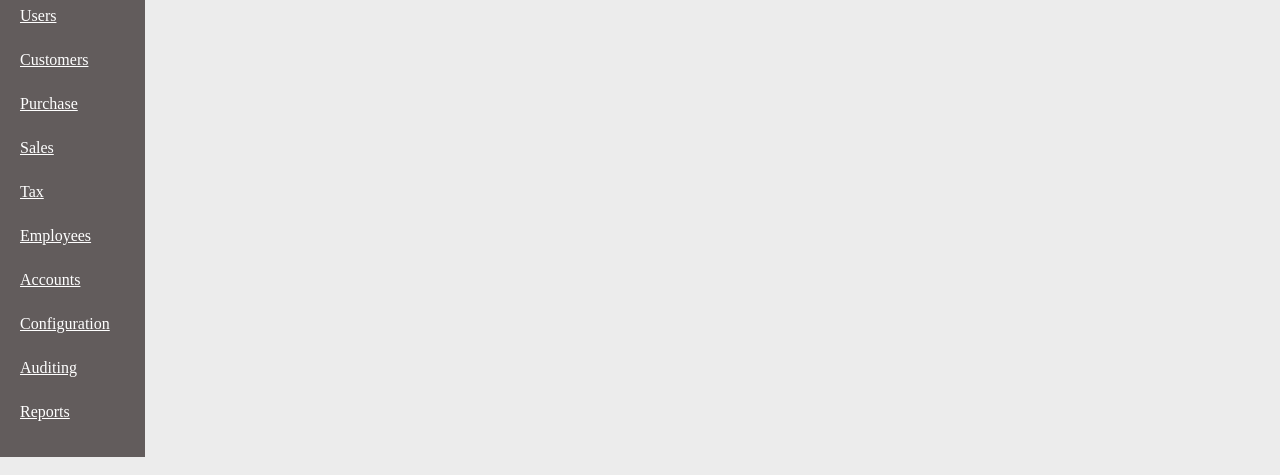
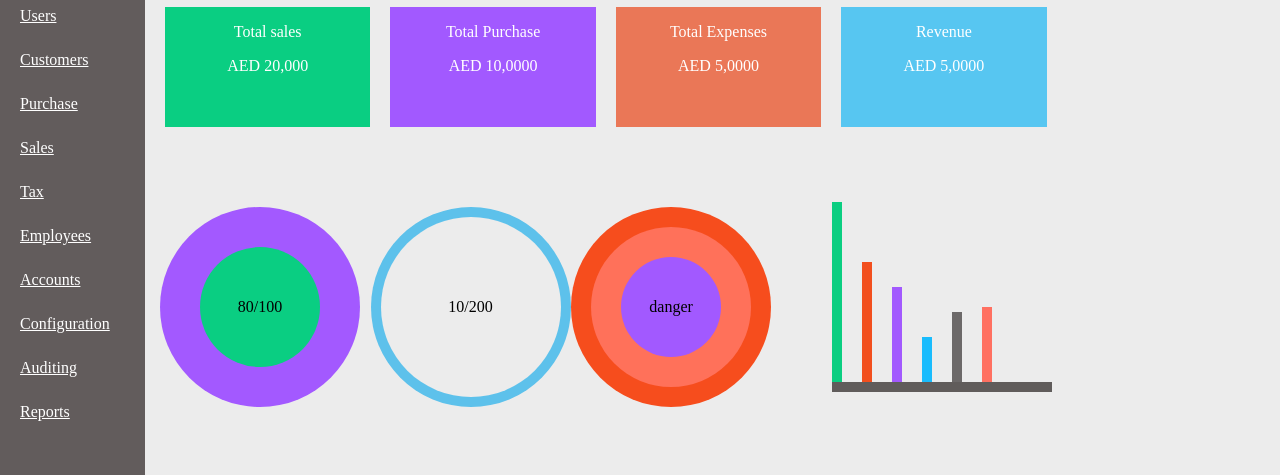
Before and after one commit to Aspiya-S/betasquirrel-tasks, a plain HTML site: page task-4/index.html in a window 1280 px wide. Shown: the part 175-650 px from the top of the page. Drawn offline with Linux system fonts and the light colour scheme.

Commit message:
task added

```diff
--- a/task-1/css/style.css
+++ b/task-1/css/style.css
@@ -18,9 +18,9 @@ body {
 .boxes {
   background-color: #d1d8e8;
   height: 250px;
-  padding: 15px;
+  padding: 10px;
   border: 1px solid greenyellow;
-  width: 29%;
+  width: 30.5%;
   float: left;
 }
 .first {
--- a/task-2/css/style.css
+++ b/task-2/css/style.css
@@ -66,13 +66,13 @@ body {
     display: none;
   }
   #navbar {
-    width: 115%;
+    width: 100%;
   }
   .boxes {
     width: 80%;
   }
   #main-cointainer {
-    width: 110%;
+    width: 100%;
   }
   .third {
     width: 100%;
--- a/task-4/css/style.css
+++ b/task-4/css/style.css
@@ -1,11 +1,12 @@
 body {
   background-color: #ececec;
-  margin: auto;
+  margin: 0 auto;
+  height: 100vh;
 }
 #NavBar {
   background-color: #625c5c;
   height: 80px;
-  width: 98.5%;
+  width: 100%;
   padding: 10px;
   display: flex;
   align-items: center;
@@ -39,10 +40,10 @@ h2 {
 }
 #sidebar {
   background-color: #625c5c;
+  height: 100%;
   width: 115px;
   float: left;
   padding: 15px;
-  justify-content: flex-start;
 }
 .main h1 {
   color: black;
@@ -53,27 +54,45 @@ h2 {
 }
 .green-bg {
   background-color: #0ace82;
+  text-align: center;
 }
 .purple-bg {
   background-color: #a259ff;
+  text-align: center;
 }
+
 .red-bg {
   background-color: #ea7757;
+  text-align: center;
 }
 .cyan-bg {
   background-color: #57c6f1;
+  text-align: center;
 }
 .title {
   height: 120px;
-  width: 293px;
-  float: left;
+  width: calc((100%) / 4);
   margin-left: 20px;
   text-align: center;
   font-display: white;
 }
+#right-cointainer {
+  height: 100%;
+  width: 90%;
+}
+
+/**#left-cointainer {
+  width: 100%;
+  float: left;
+}**/
 #boxes {
+  width: 80%;
   float: left;
+  display: flex;
   margin-bottom: 15px;
+  justify-content: space-between;
+  align-content: center;
+  text-align: center;
 }
 #boxes > div:last-child {
   margin-right: 20px;
@@ -81,53 +100,74 @@ h2 {
 #sidebar > p {
   padding: 5px;
 }
-.circle {
+.head {
+  margin-left: 165px;
+  margin-bottom: 3px;
+  width: auto;
+}
+#graph {
+  width: 80%;
+  padding-top: 40px;
+  padding-left: 15px;
+  padding-right: 40px;
+  display: flex;
   float: left;
+  align-items: center;
+  justify-content: space-between;
+}
+.circle-1 {
+  background-color: #a359ff;
   height: 200px;
   width: 200px;
-  padding: 15px;
-  margin-left: 22px;
-  margin-right: 65px;
   border-radius: 50%;
   display: flex;
-  align-items: center;
   justify-content: center;
-}
-.purple-bg {
-  background-color: #a359ff;
 }
 .innercircle1 {
   background-color: #0ace82;
-  height: 150px;
-  width: 150px;
+  height: 120px;
+  width: 120px;
   border-radius: 50%;
+  align-self: center;
   align-items: center;
   justify-content: center;
   display: flex;
 }
-.cyan-bg {
+.circle-2 {
   background-color: #5dc1eb;
   margin-left: 10px;
+  height: 200px;
+  width: 200px;
+  border-radius: 50%;
+  display: flex;
+  justify-content: center;
 }
 .innercircle2 {
   background-color: #ececec;
+  height: 180px;
+  width: 180px;
+  border-radius: 50%;
+  align-items: center;
+  align-self: center;
+  justify-content: center;
+  display: flex;
+}
+.circle-3 {
+  background-color: #f64d1d;
   height: 200px;
   width: 200px;
   border-radius: 50%;
-  align-items: center;
+  display: flex;
   justify-content: center;
-  display: flex;
-}
-.red-bg {
-  background-color: #f64d1d;
 }
 .innercircle3 {
   background-color: #ff715a;
-  height: 180px;
-  width: 180px;
+  height: 160px;
+  width: 160px;
   border-radius: 50%;
   display: flex;
-  align-items: center;
+  align-content: center;
+  align-self: center;
   justify-content: center;
 }
 .innercircle4 {
@@ -137,6 +177,7 @@ h2 {
   border-radius: 50px;
   display: flex;
   align-items: center;
+  align-self: center;
   justify-content: center;
 }
 .chart {
@@ -144,7 +185,6 @@ h2 {
   float: left;
   height: 250px;
   width: 250px;
-  margin-left: 17px;
 }
 .Bar1 {
   height: 180px;
@@ -205,7 +245,3 @@ h2 {
   height: 10px;
   background-color: #605c5b;
 }
-
-@media only screen and (max-width: 650px) {
-  .
-}
--- a/task-4/index.html
+++ b/task-4/index.html
@@ -20,7 +20,6 @@
         <img src="image/image (1).jpg" alt="Logo Image" />
       </div>
     </div>
-    <div class="main">
     <div id="sidebar">
       <p style="color: green"><u>Dashboard</u></p>
       <p style="color: white"><u>Users</u></p>
@@ -34,8 +33,8 @@
       <p style="color: white"><u>Auditing</u></p>
       <p style="color: white"><u>Reports</u></p>
     </div>
-      <div id="cointainer">
-        <div>
+    <div id="right-cointainer">
+      <div class="head">
         <h1>Dashboard</h1>
       </div>
       <div id="boxes">
@@ -56,25 +55,21 @@
           <p style="color: white">AED 5,0000</p>
         </div>
       </div>
-      </div>
-    </div>
-    <div>
-      <div id="circle">
-        <div class="circle purple-bg">
+      <div id="graph">
+        <div class="circle-1">
           <div class="innercircle1">
             <p>80/100</p>
           </div>
         </div>
-        <div class="circle cyan-bg">
+        <div class="circle-2">
           <div class="innercircle2">
             <p>10/200</p>
           </div>
         </div>
-        <div class="circle red-bg">
+        <div class="circle-3">
           <div class="innercircle3">
             <div class="innercircle4">
               <p>danger</p>
-            </div>
             </div>
           </div>
         </div>
@@ -90,5 +85,6 @@
           <div class="barbottom"></div>
         </div>
       </div>
+    </div>
   </body>
 </html>
```
Lines whose indentation alone changed are shown as unchanged.
